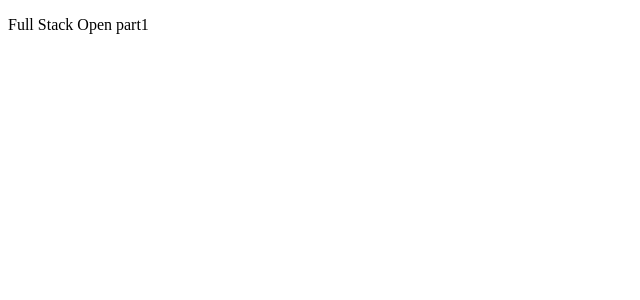
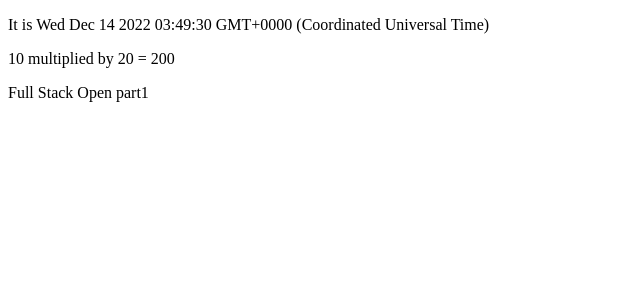
Before and after one commit to nikpud/FullStackOpen2022, a React (Create React App) app in the folder part1/: page / in a window 1280 px wide. Shown: the top 300 px of the page, without its empty margins (0-640 px from the left). Built offline with nearby package versions, Linux system fonts and the light colour scheme.

Commit message:
created separate component Hello

```diff
--- a/part1/src/App.js
+++ b/part1/src/App.js
@@ -1,7 +1,27 @@
-const app = () => (
-  <div>
-    <p>Full Stack Open part1</p>
-  </div>
-)
+const Hello = () => {
 
-export default app
+  const now = new Date()
+
+  return (
+    <p>It is {now.toString()}</p>
+
+  )
+}
+
+const App = () => {
+
+  const a = 10
+  const b = 20
+
+  return (
+    <div>
+      <Hello />
+      <p>
+        {a} multiplied by {b} = {a * b}
+      </p>
+      <p>Full Stack Open part1</p>
+    </div>
+  )
+}
+
+export default App
```
